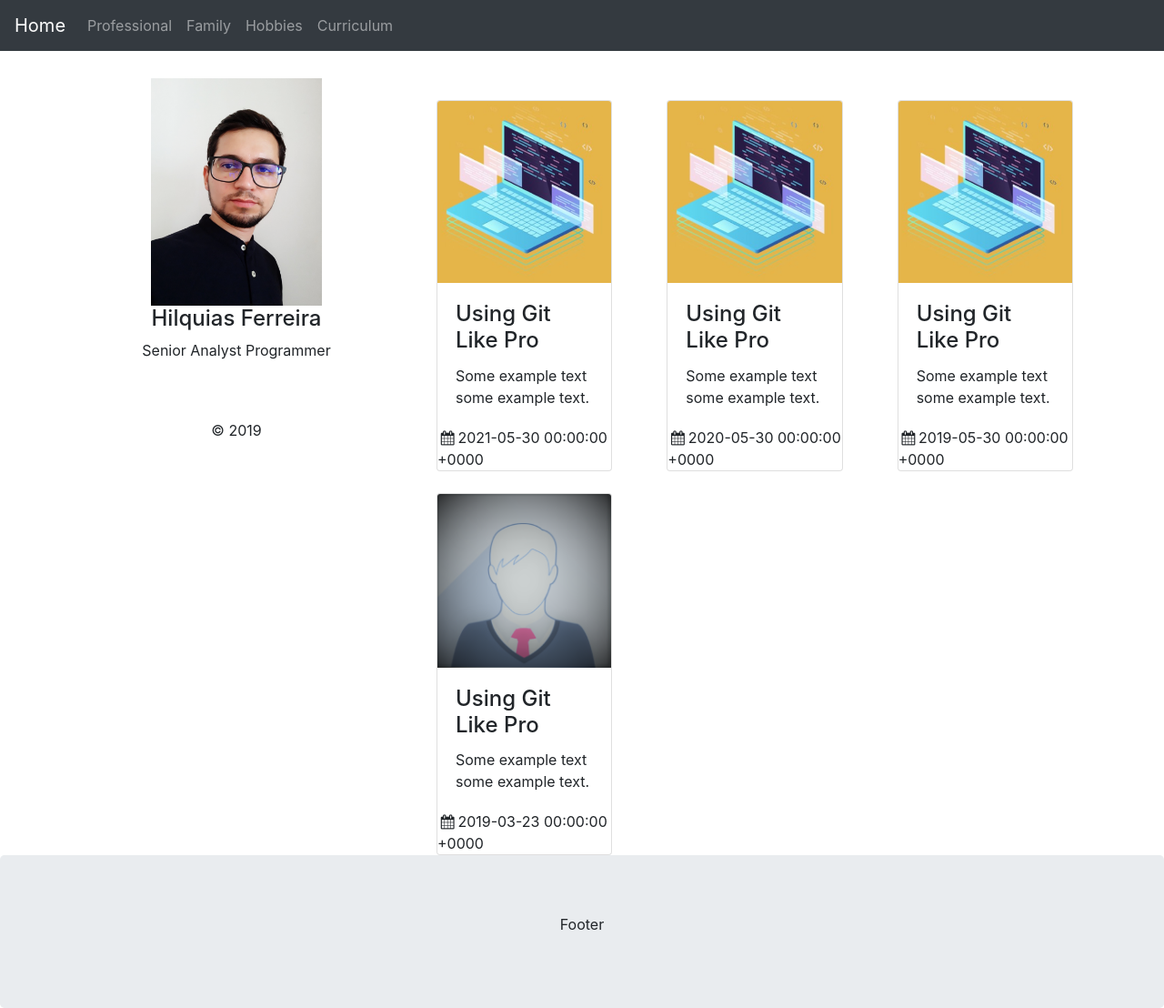
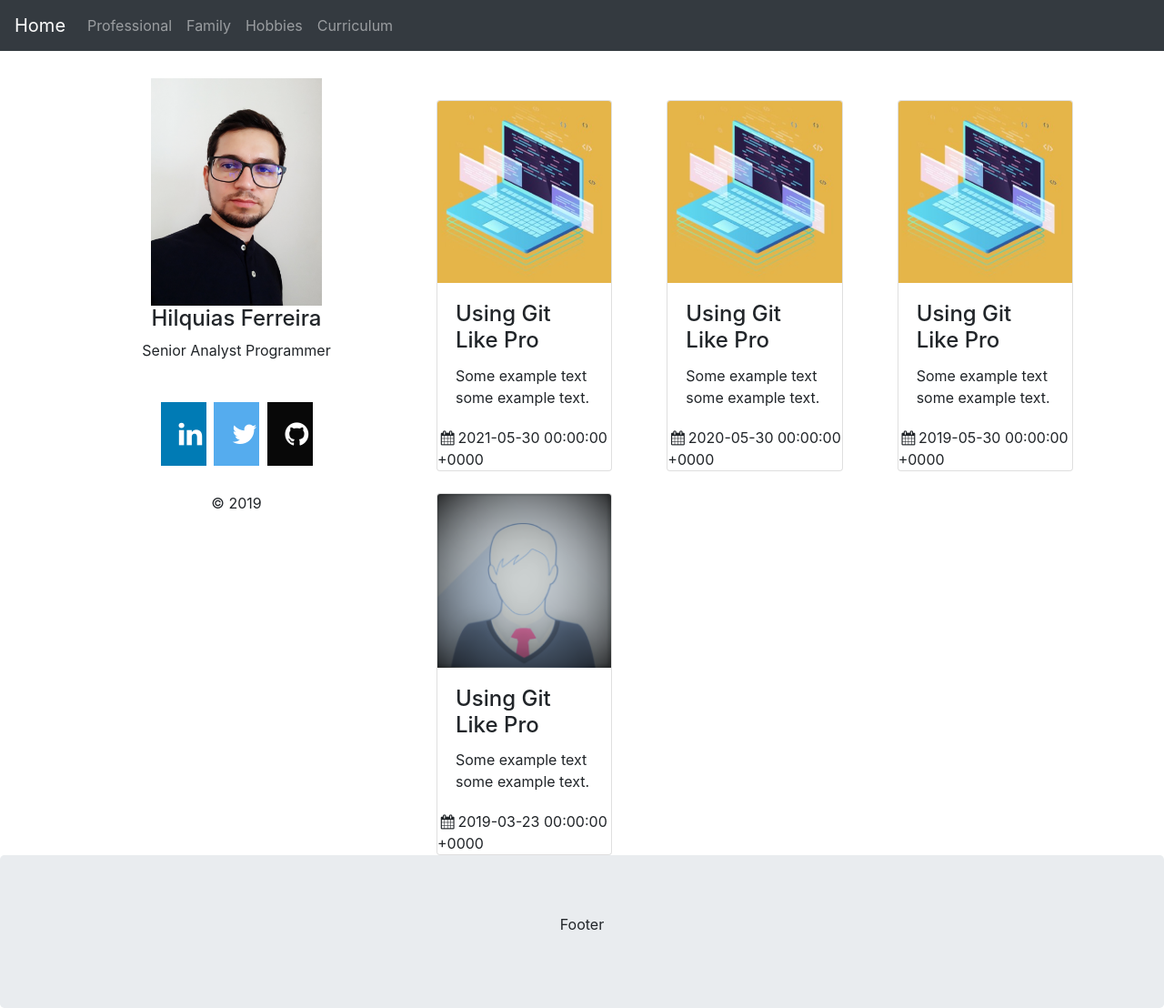
Before and after one commit to hilquiasferreira/hilquiasferreira.github.io, a Jekyll site: the page built from index.md, in a window 1280 px wide. Shown: the whole page at 91% size. Built offline with Jekyll 4.4.1, drawn with Linux system fonts in a browser that asks for light colours.

Commit message:
homepage

```diff
--- a/_layouts/home.html
+++ b/_layouts/home.html
@@ -49,9 +49,9 @@
 					<br>
 					<!--Linkedin-->
 					<div>
-						<a href="https://linkedin.com/{{ site.plainwhite.social_links.linkedIn }}"></a>
-						<a href="https://twitter.com/{{ site.plainwhite.social_links.twitter }}"></a>
-						<a href="https://github.com/{{ site.plainwhite.social_links.github }}"></a>
+						<a class="fa fa-linkedin" href="https://linkedin.com/{{ site.plainwhite.social_links.linkedIn }}"></a>
+						<a class="fa fa-twitter" href="https://twitter.com/{{ site.plainwhite.social_links.twitter }}"></a>
+						<a class="fa fa-github" href="https://github.com/{{ site.plainwhite.social_links.github }}"></a>
 					</div>
 
 					<br>
```
